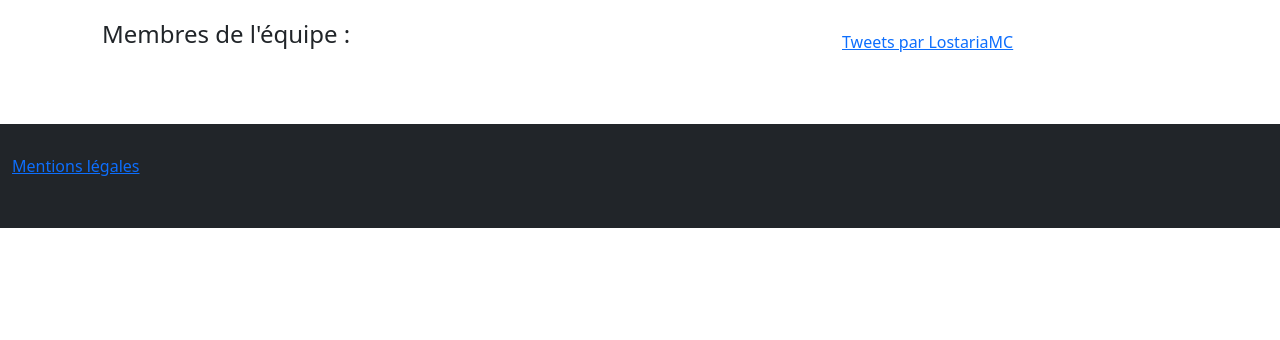
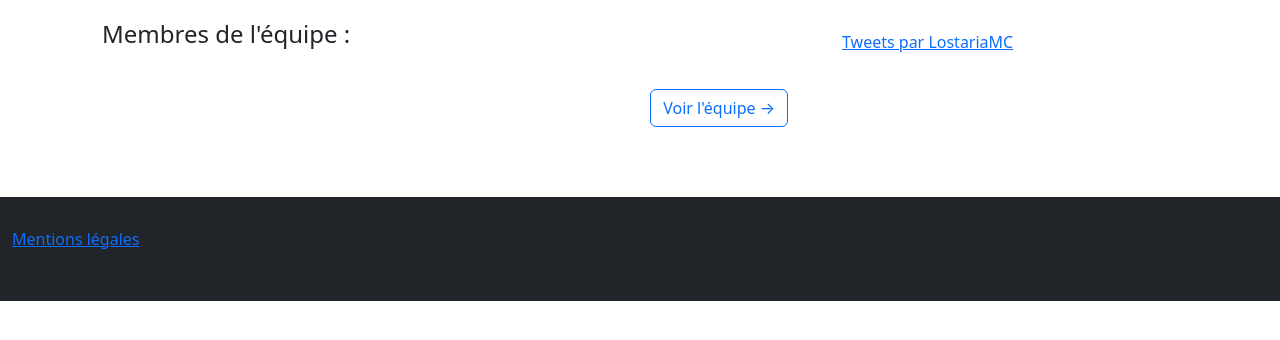
Before and after one commit to LostariaMC/Website, a PHP site: template views/global/home.php in a window 1280 px wide. Shown: the part 72-412 px from the top of the page. Run offline with PHP 8.4, Linux system fonts and the light colour scheme; the template is opened without the code that fills it, so the values that code supplies are empty; some libraries are stand-ins or nearby versions.

Commit message:
✨ Add view team button

```diff
--- a/views/global/home.php
+++ b/views/global/home.php
@@ -68,6 +68,7 @@
                 echo '</div>';
             }
             ?>
+            <a style="margin-top: 20px; margin-right: 30px; margin-bottom: 40px; float: right;" href="https://guide.lostaria.fr/team.html" target="_blank" class="btn btn-outline-primary">Voir l'équipe →</a>
         </div>
         <div style="margin-top: 30px; padding-bottom: 40px;" class="col-md-4">
             <a class="twitter-timeline" href="https://twitter.com/LostariaMC?ref_src=twsrc%5Etfw" data-height="900">Tweets par LostariaMC</a> <script async src="https://platform.twitter.com/widgets.js" charset="utf-8"></script>
```
